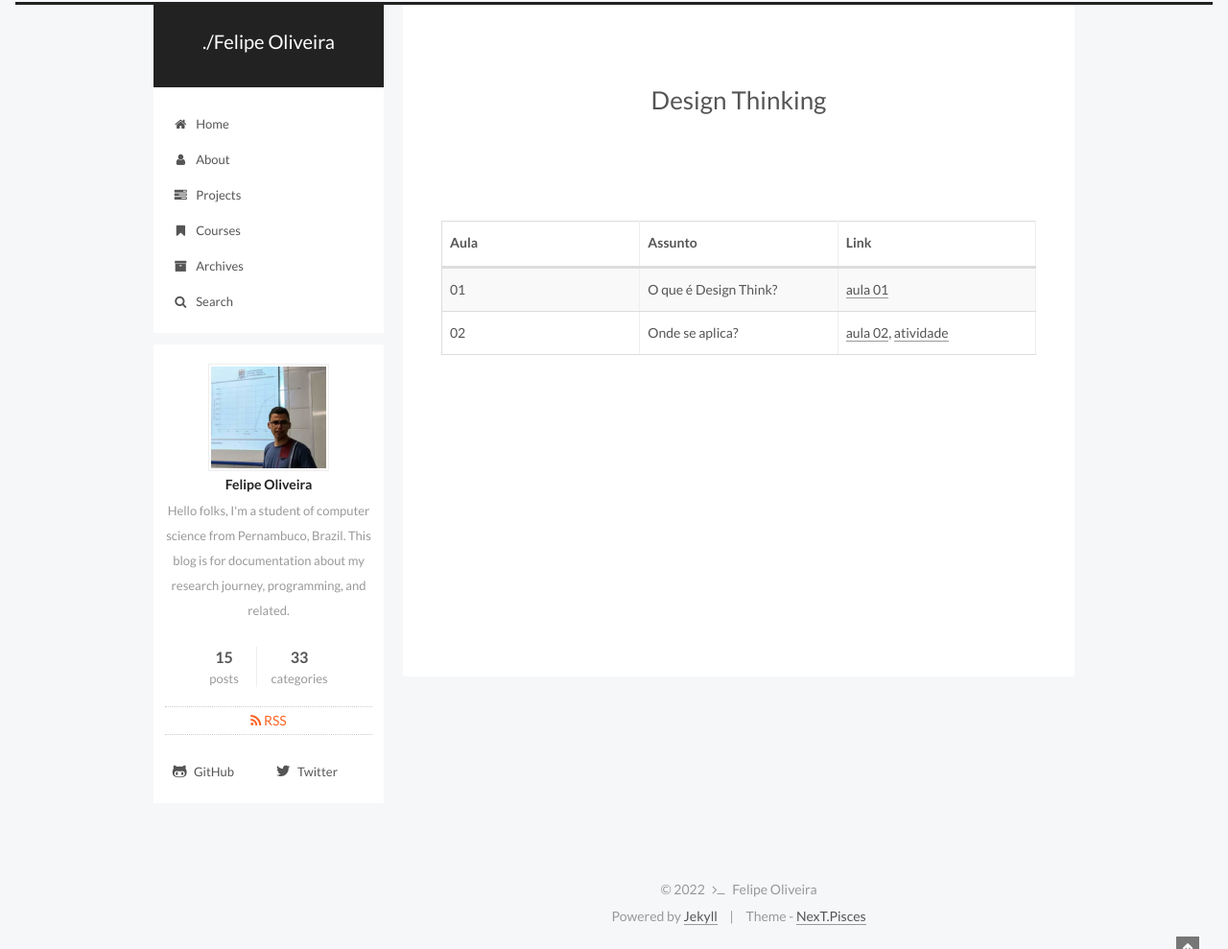
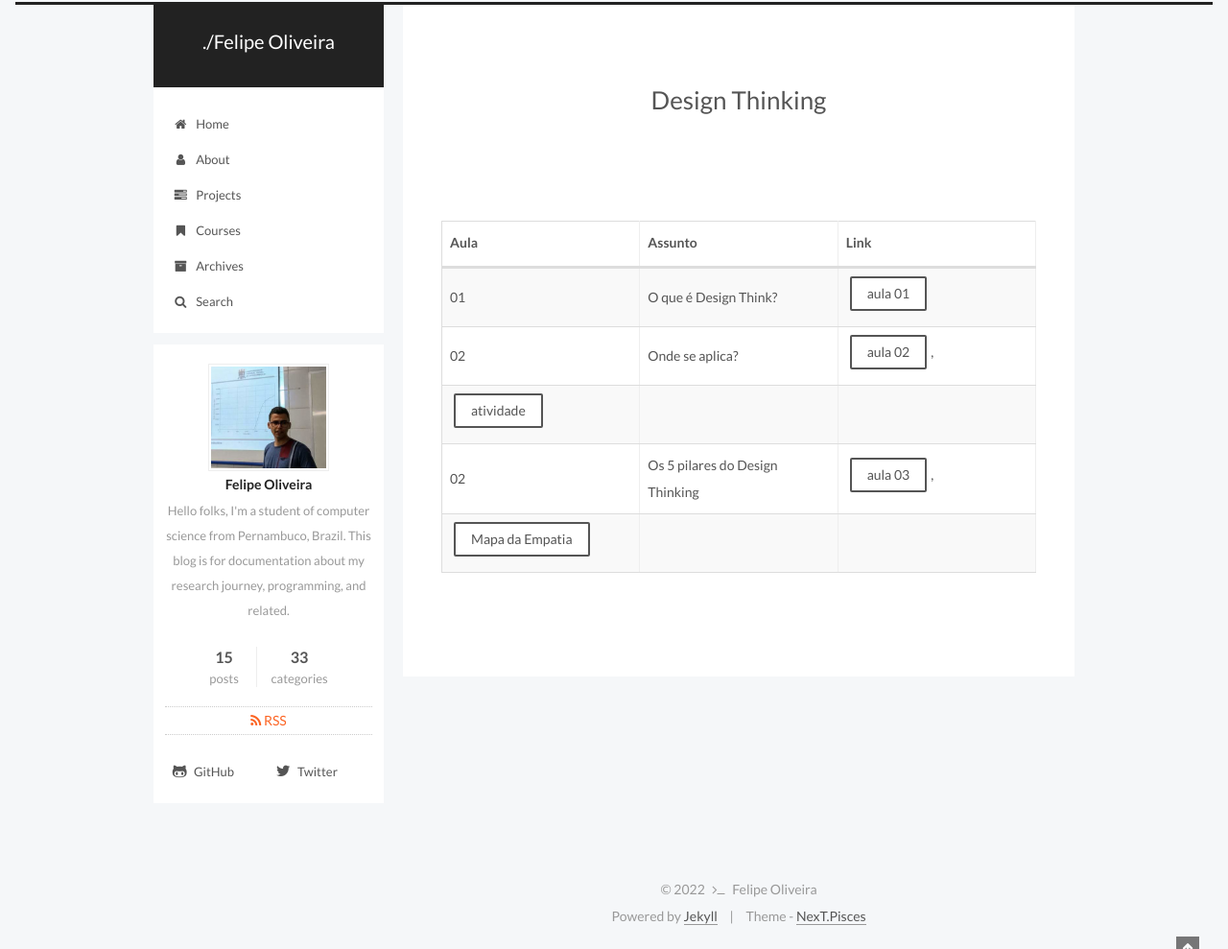
Before and after one commit to fdoliv/fdoliv.github.io, a Jekyll site: the page built from courses/dt/index.md, in a window 1280 px wide. Shown: the whole page at 96% size. Built offline with Jekyll 4.4.1, drawn with Linux system fonts in a browser that asks for light colours.

Commit message:
Atualização das Aulas de DT

```diff
--- a/courses/dt/index.md
+++ b/courses/dt/index.md
@@ -13,5 +13,8 @@ comments: false
 
 | Aula | Assunto | Link |
 | -- | ------------ | --- |
-| 01 | O que é Design Think? | [aula 01]({{ site.url }}/assets/arquivos/dt/aula01-dt.pdf){:target="_blank"} |
-| 02 | Onde se aplica? | [aula 02]({{ site.url }}/assets/arquivos/dt/aula02-dt.pdf){:target="_blank"}, [atividade]({{ site.url }}/assets/arquivos/dt/atividade-dt.pdf){:target="_blank"} |
+| 01 | O que é Design Think? | <a href="{{ site.url }}/assets/arquivos/dt/aula01-dt.pdf" target="blank" class="btn">aula 01</a> |
+| 02 | Onde se aplica? | <a href="{{ site.url }}/assets/arquivos/dt/aula02-dt.pdf" target="blank" class="btn">aula 02</a>,
+<a href="{{ site.url }}/assets/arquivos/dt/atividade-dt.pdf" target="blank" class="btn">atividade</a> |
+| 02 | Os 5 pilares do Design Thinking | <a href="{{ site.url }}/assets/arquivos/dt/aula03-dt.pdf" target="blank" class="btn">aula 03</a>,
+<a href="{{ site.url }}/assets/arquivos/dt/mapa-empatia.pdf" target="blank" class="btn">Mapa da Empatia</a> |
```
Also changed, not shown: 2 other files.
